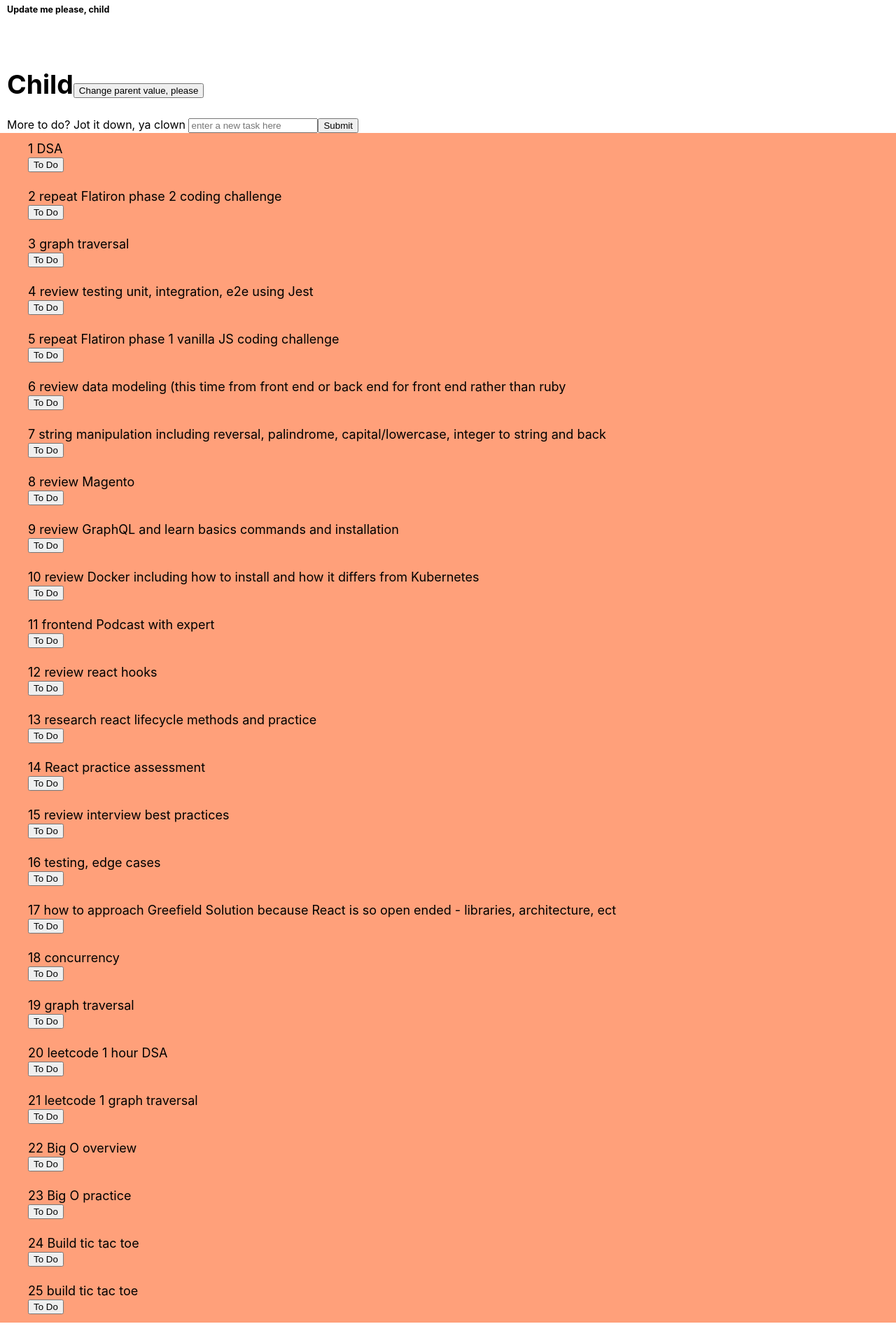
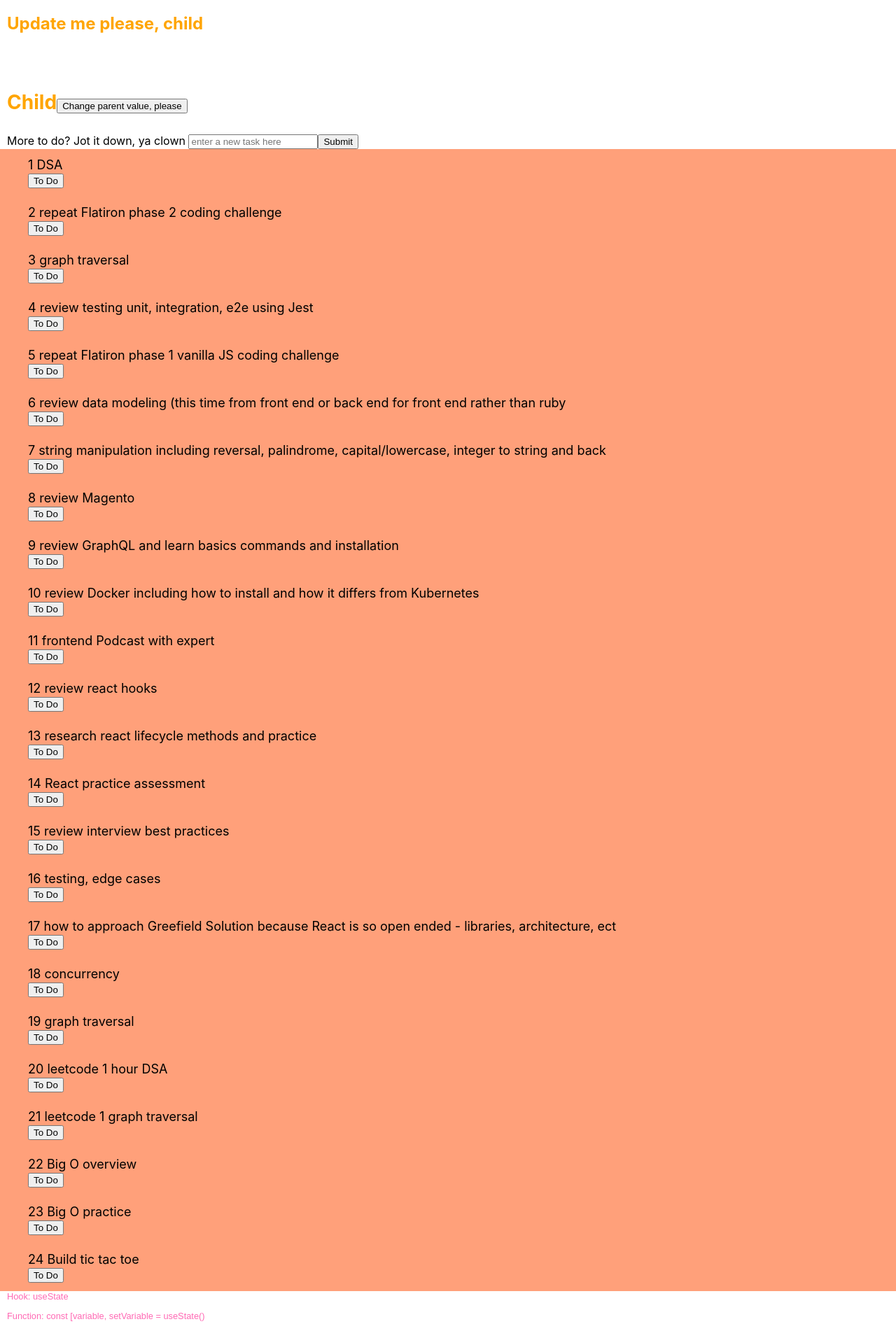
Before and after one commit to Laraellenh/todo-list-frontend-practice, a React (Create React App) app: page / in a window 1280 px wide. Shown: the part 820-2722 px from the top of the page at 70% size. Built offline with nearby package versions, Linux system fonts and the light colour scheme; data requests are answered from the project's data file.

Commit message:
added some hooks facts, need to do router soon as the page is getting very long.

```diff
--- a/db.json
+++ b/db.json
@@ -112,10 +112,25 @@
     {
       "task": "Build tic tac toe",
       "id": 24
-    },
-    {
-      "task": "build tic tac toe",
-      "id": 25
-    }
+    }],
+
+    "hooks": [
+      {
+      "hook": "useState",
+      "function": "const [variable, setVariable = useState()",
+      "uses": "keep track of value of variables between function calls (same as using this.state.) React preserves the variables. Can keep track of objects, strings, numbers, any data type"
+      },
+      {"hook": "useEffect",
+      "function": "useEffect(()=> {function}, []) also common, useEffect(()=> {fetch(url).then(response=>response.json().then(setterFunction(variable) ",
+      "uses": "fetch data, allows us to access count state variable inside the component or any props from the effect, its in the function of the scopt. It runs after first render and every update, so you may need to customize "
+      },
+      {"hook": "useContext",
+      "function": "Const value = useContext(MyContext);",
+      "uses": "Accepts a context object -the value returned from React.createContext - and returns the current context value. determined by the value of prop of the nearest <MyContext.Provider> above the calling component in the tree. Dont forget that the argument to useContext must be the context object itself. useContext(MyContext)"
+      },
+      {"hook": "useReducer",
+      "function": "Const [state, dispatch] = useReducer(reducer, initialArg, init);",
+      "uses": "alternative to useState, accepts a reducer of type (state, action)=>newState, returns current state paired with dispatch method, similar to reduc. Good to optimize performance, share data widely, logic involves multiple subvalues (to avoid passing props over and over. "
+      }
   ]
-}
+  }
--- a/src/App.js
+++ b/src/App.js
@@ -10,6 +10,7 @@ import Toggle from './Components/Toggle'
 import DataBinding from './Components/DataBinding';
 import Parent from './Components/Parent'
 import SumTwoNum from './Components/SumTwoNum';
+import Hooks from './Components/Hooks';
 // going to use borwser router to put give other components (game, counter) their own paths when I have time
 
 function App() {
@@ -27,9 +28,17 @@ useEffect(()=>{
   },[])
 
   const taskList = tasks?.map((task)=> <TodoContainer task={task} key={task.id}> {task.task} </TodoContainer>)
- console.log(taskList)
+  console.log(taskList)
 
+  const [hooks, setHooks] = useState([]);
+  useEffect(()=>{
+     fetch ("http://localhost:3000/hooks")
+     .then(r=>r.json())
+     .then(setHooks)
+  }, [])
 
+  console.log(hooks)
+  const hooksList = hooks?.map((hook, i)=> <Hooks hook={hook} key={hook[i]}/>)
   return (
 
 
@@ -57,9 +66,9 @@ useEffect(()=>{
       <Parent/>
       <NewToDo onAddNewTask={addNewToDo} tasksArray= {taskList} setTasks={setTasks} />
       {/* <Link to= "/tictactoe"> Play TicTacToe </Link> */}
-      <ul id="myUL">
+      <ul >
       {taskList}
-
+      {hooksList}
 
       </ul>
       {/* <Routes>
--- a/src/Components/Child.js
+++ b/src/Components/Child.js
@@ -1,7 +1,7 @@
 
 export default function Child({setValue}){
     return(
-        <h1>Child
+        <h3>Child
 
             <button
 
@@ -9,7 +9,7 @@ export default function Child({setValue}){
                 Change parent value, please
             </button>
 
-        </h1>
+        </h3>
     )
 
 }
--- /dev/null
+++ b/src/Components/Hooks.js
@@ -0,0 +1,22 @@
+import {useEffect, useState} from 'react'
+
+function Hooks({hook}){
+
+
+return(
+    <div
+
+    style={{
+        marginLeft: "10px",
+        fontSize: "80%",
+        fontFamily: "fantasy",
+        color: "hotpink"
+
+    }}>
+    Hook: {hook.hook}
+        <p> Function: {hook.function} </p>
+        <span> Learn some facts {hook.uses} </span>
+    </div>
+)
+}
+export default Hooks;
--- a/src/Components/NewToDo.js
+++ b/src/Components/NewToDo.js
@@ -29,7 +29,7 @@ const [newTask, setNewTask] = useState ("")
         console.log(e.target.value)
     }
 
-    console.log(newTask)
+
     return (
         <form onSubmit={handleSubmit}>
          <label
--- a/src/Components/Parent.js
+++ b/src/Components/Parent.js
@@ -4,14 +4,15 @@ import {useState} from 'react'
 export default function Parent(){
 const [value, setValue] = useState("Update me please, child");
     return(
-        <h3 style={{
+        <h2 style={{
             marginLeft: "10px",
+            color: 'orange'
 
         }}> Update Parent State Using callback
             <p>Parent</p>
-            <h6>{value}</h6>
+            <p>{value}</p>
             <br></br>
             <Child setValue={setValue}/>
-        </h3>
+        </h2>
     )
 }
```
Also changed, not shown: public/db.json (+26 -1 lines).
